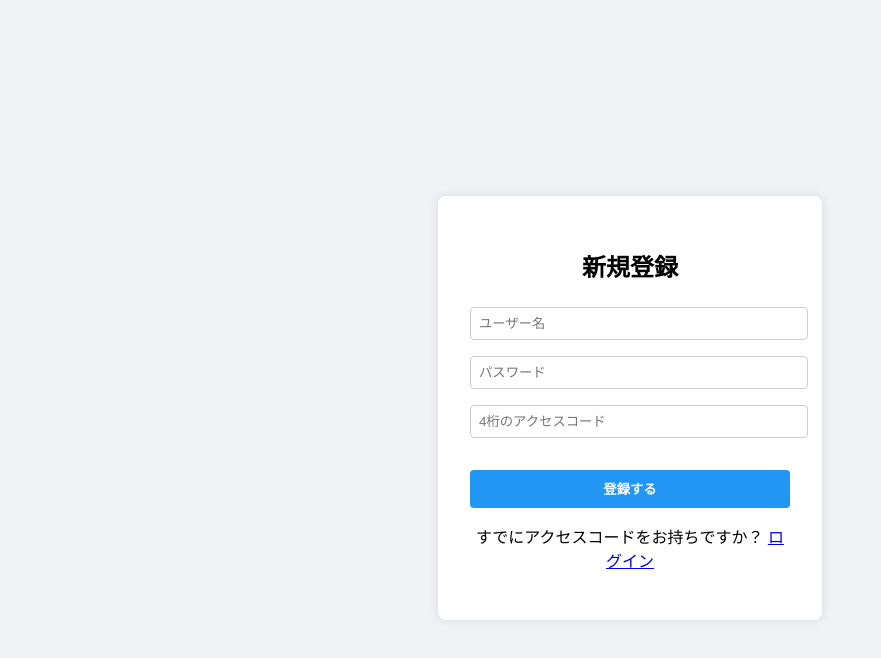
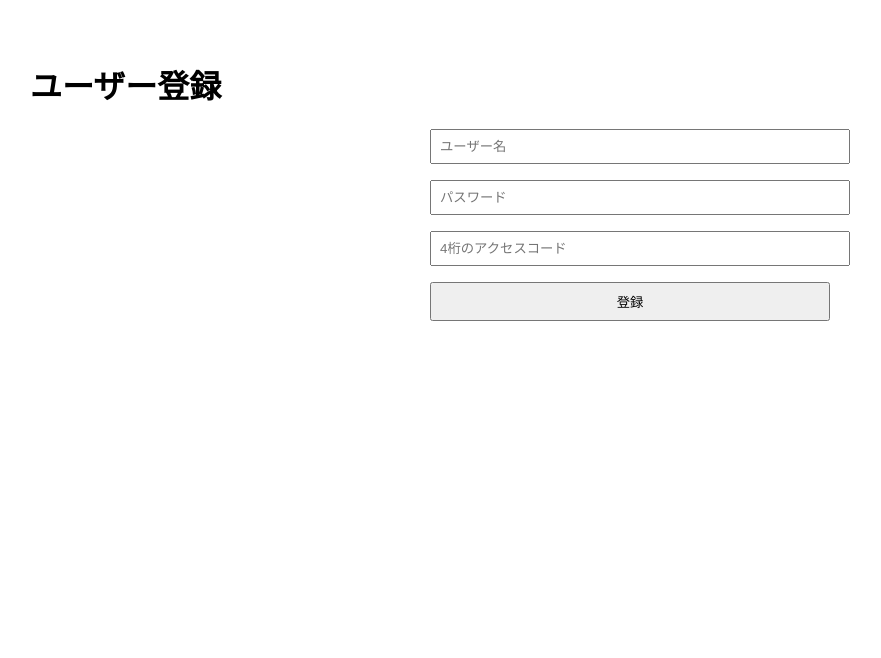
Before and after one commit to simezi25253-afk/Chat-site, a website: page public/register.html in a window 1280 px wide. Shown: the whole page, without its empty margins (10-891 px from the left). Drawn offline with Linux system fonts and the light colour scheme.

Commit message:
Update register.html

```diff
--- a/public/register.html
+++ b/public/register.html
@@ -2,91 +2,30 @@
 <html lang="ja">
 <head>
   <meta charset="UTF-8" />
-  <meta name="viewport" content="width=device-width, initial-scale=1.0" />
-  <title>新規登録 | Chat App</title>
+  <title>ユーザー登録</title>
   <style>
-    body {
-      font-family: sans-serif;
-      background: #f0f2f5;
-      display: flex;
-      justify-content: center;
-      align-items: center;
-      height: 100vh;
-    }
-    .register-container {
-      background: white;
-      padding: 2rem;
-      border-radius: 8px;
-      box-shadow: 0 0 10px rgba(0,0,0,0.1);
-      width: 320px;
-    }
-    h2 {
-      text-align: center;
-      margin-bottom: 1.5rem;
-    }
-    input {
-      width: 100%;
-      padding: 0.5rem;
-      margin-bottom: 1rem;
-      border: 1px solid #ccc;
-      border-radius: 4px;
-    }
-    button {
-      width: 100%;
-      padding: 0.6rem;
-      background-color: #2196F3;
-      color: white;
-      border: none;
-      border-radius: 4px;
-      font-weight: bold;
-      cursor: pointer;
-    }
-    button:hover {
-      background-color: #1976D2;
-    }
-    .link {
-      text-align: center;
-      margin-top: 1rem;
-    }
-    .error {
-      color: red;
-      font-size: 0.9rem;
-      margin-bottom: 1rem;
-      text-align: center;
-    }
+    body { font-family: sans-serif; padding: 2rem; }
+    form { max-width: 400px; margin: auto; }
+    input, button { display: block; width: 100%; margin-bottom: 1rem; padding: 0.5rem; }
   </style>
 </head>
 <body>
-  <div class="register-container">
-    <h2>新規登録</h2>
+  <h1>ユーザー登録</h1>
   <form id="registerForm">
-      <input type="text" name="username" placeholder="ユーザー名" required />
-      <input type="password" name="password" placeholder="パスワード" required />
-      <input type="text" name="accessCode" placeholder="4桁のアクセスコード" pattern="\d{4}" required />
-      <div id="error" class="error"></div>
-      <button type="submit">登録する</button>
+    <input type="text" id="username" placeholder="ユーザー名" required />
+    <input type="password" id="password" placeholder="パスワード" required />
+    <input type="text" id="accessCode" placeholder="4桁のアクセスコード" required />
+    <button type="submit">登録</button>
   </form>
-    <div class="link">
-      <p>すでにアクセスコードをお持ちですか？ <a href="/login.html">ログイン</a></p>
-    </div>
-  </div>
 
   <script>
     document.getElementById('registerForm').addEventListener('submit', async (e) => {
       e.preventDefault();
-      const form = e.target;
-      const errorDiv = document.getElementById('error');
-      errorDiv.textContent = '';
+      const username = document.getElementById('username').value;
+      const password = document.getElementById('password').value;
+      const accessCode = document.getElementById('accessCode').value;
 
-      const username = form.username.value.trim();
-      const password = form.password.value;
-      const accessCode = form.accessCode.value.trim();
-
-      if (!/^\d{4}$/.test(accessCode)) {
-        errorDiv.textContent = 'アクセスコードに使用できるのは半角数字のみです。';
-        return;
-      }
-
+      try {
         const res = await fetch('/register', {
           method: 'POST',
           headers: { 'Content-Type': 'application/json' },
@@ -94,10 +33,12 @@
         });
 
         const data = await res.json();
-      if (res.ok) {
-        window.location.href = '/chat';
-      } else {
-        errorDiv.textContent = data.error || '登録に失敗しました';
+        if (!res.ok) throw new Error(data.error || '登録に失敗しました');
+
+        alert('登録が完了しました！ログインしてください');
+        window.location.href = '/login.html';
+      } catch (err) {
+        alert(err.message);
       }
     });
   </script>
```
Lines whose indentation alone changed are shown as unchanged.
